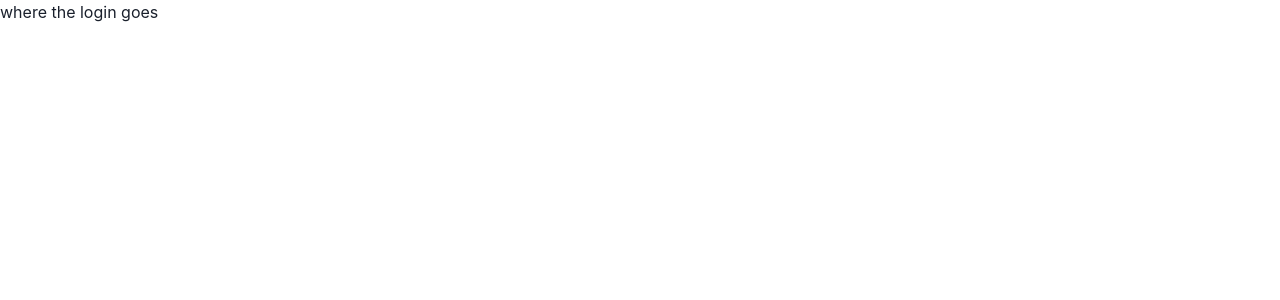
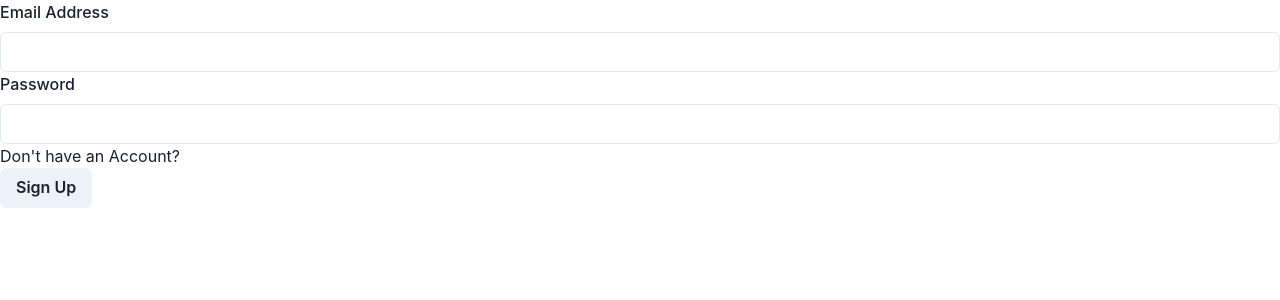
Before and after one commit to jaybert0/cabinshare, a React (Create React App) app in the folder a-front-end/: page /login in a window 1280 px wide. Shown: the top 300 px of the page. Built offline with nearby package versions, Linux system fonts and the light colour scheme; no server answers.

Commit message:
cleaning up some ui interphase code

```diff
--- a/a-front-end/src/App.js
+++ b/a-front-end/src/App.js
@@ -5,14 +5,35 @@ import Home from './Components/UI/Home'
 import Login from "./Components/Login/Login";
 
 function App() {
-  const [user, setUser] = useState([])
+  const [user, setUser] = useState(null)
   const navigate = useNavigate()
+
+  useEffect(() => {
+    // auto-login
+    fetch("/me").then((r) => {
+      if (r.ok) {
+        r.json().then((user) => setUser(user));
+      }
+    });
+  }, []);
+
+  function handleLogOutClick(){
+    fetch("/logout",{
+        method: "DELETE"
+    }).then((r) => {
+        if(r.ok){
+            setUser(null);
+        }
+    });
+    // Navigate to home page after logout and clear history
+    navigate("/login");
+}
 
   return (
     <div>
       <Routes>
-        <Route path="/login" element={<Login/>}/>
-        <Route path="/" element={<Home/>}/>
+        <Route path="/login" element={<Login onLogin={setUser}/>}/>
+        <Route path="/" element={<Home handleLogOutClick={handleLogOutClick} user={user}/>}/>
       </Routes>
     </div>
   );
--- a/a-front-end/src/Components/Login/Login.jsx
+++ b/a-front-end/src/Components/Login/Login.jsx
@@ -1,9 +1,37 @@
-import React from 'react'
+import React, {useState} from 'react'
+import LoginForm from './LoginForm';
+import SignUpForm from './SignUpForm';
+import {
+    Box,
+    Flex,
+    Spacer,
+    Text,
+    Center,
+    Square,
+    Circle,
+    Image,
+    Stack,
+    Button,
+  } from "@chakra-ui/react";
 
-function Login (){
+
+function Login ({onLogin}){
+    const [showLogin, setShowLogin] = useState(true);
     return (
         <div>
-            where the login goes
+            {showLogin ? (
+                <>
+                    <LoginForm onLogin={onLogin}/>
+                    <div>Don't have an Account?</div>
+                    <Button onClick={() => setShowLogin(false)}> Sign Up</Button>
+                </>
+            ): (
+            <>
+                <SignUpForm/>
+                <div>Already Have an Account?</div>
+                <Button onClick={() => setShowLogin(true)}>Login</Button>
+            </>
+            )}
         </div>
     )
 }
--- /dev/null
+++ b/a-front-end/src/Components/Login/LoginForm.jsx
@@ -0,0 +1,29 @@
+import React, {useState} from 'react'
+
+import {
+    FormControl,
+    FormLabel,
+    FormErrorMessage,
+    FormHelperText,
+    Input,
+  } from '@chakra-ui/react'
+
+function LoginForm(){
+    const [email, setEmail] = useState("");
+    const [password, setPassword] = useState("");
+    const [errors, setErrors] = useState([]);
+    const [isLoading, setIsLoading] = useState(false);
+    return (
+        <div>
+            <FormControl>
+                <FormLabel>Email Address</FormLabel>
+                <Input id="email" type="email"/>
+                <br></br>
+                <FormLabel>Password</FormLabel>
+                <Input id="password" type="password"/>
+            </FormControl>
+        </div>
+    )
+}
+
+export default LoginForm
--- /dev/null
+++ b/a-front-end/src/Components/Login/SignUpForm.jsx
@@ -0,0 +1,11 @@
+import React from 'react'
+
+function SignUpForm (){
+    return (
+        <div>
+            where the SignIn goes
+        </div>
+    )
+}
+
+export default SignUpForm;
--- a/a-front-end/src/Components/UI/Drawer.js
+++ b/a-front-end/src/Components/UI/Drawer.js
@@ -12,11 +12,18 @@ import {
     Stack
   } from '@chakra-ui/react'
   import React, { useEffect, useState } from "react";
+  import { Link } from "react-router-dom";
 
 
-function UIDrawer() {
+function UIDrawer({handleLogOutClick, user}) {
     const { isOpen, onOpen, onClose } = useDisclosure()
     const btnRef = React.useRef()
+
+    function showLogout (){
+      if (user !== null){
+        return <Button onClick={handleLogOutClick}>Logout</Button>
+      }
+    }
 
     return (
       <>
@@ -50,6 +57,7 @@ function UIDrawer() {
           <Button colorScheme="orange" size="md">
             Inventories
           </Button>
+          {showLogout()}
         </Stack>
             </DrawerBody>
 
--- a/a-front-end/src/Components/UI/Header.jsx
+++ b/a-front-end/src/Components/UI/Header.jsx
@@ -10,16 +10,23 @@ import {
   Image,
   Stack,
   Button,
-  Link,
 } from "@chakra-ui/react";
 import logo from "./cabin.png";
 import UIDrawer from "./Drawer";
 import { useNavigate } from "react-router-dom";
+import { Link } from "react-router-dom";
 
+function Header({handleLogOutClick, user}) {
 
+  function showLogin (){
+    if (user === null){
+      return <Link to="/login">Login</Link>
+    }
+    else {
+      return user.name
+    }
+  }
 
-function Header() {
-  const navigate = useNavigate()
 
   return (
     <header>
@@ -29,9 +36,11 @@ function Header() {
             <Image height="50px" objectFit="contain" src={logo} />
           </Box>
           <Spacer />
-          <Circle color="orange" cursor="pointer"> Login </Circle>
+          <Circle color="Orange">
+          {showLogin()}
+          </Circle>
           <Box p="5">
-            <UIDrawer />
+            <UIDrawer handleLogOutClick={handleLogOutClick} user={user}/>
           </Box>
         </Flex>
       </Box>
--- a/a-front-end/src/Components/UI/Home.jsx
+++ b/a-front-end/src/Components/UI/Home.jsx
@@ -16,10 +16,10 @@ import {
   import Header from "./Header";
   import logo from "./cabin.png";
 
-function Home (){
+function Home ({handleLogOutClick, user}){
     return (
         <div>
-            <Header></Header>
+            <Header handleLogOutClick={handleLogOutClick} user={user}></Header>
       <Center>
         <Box width="50%">
           <Circle bg="orange" color="white">
```
